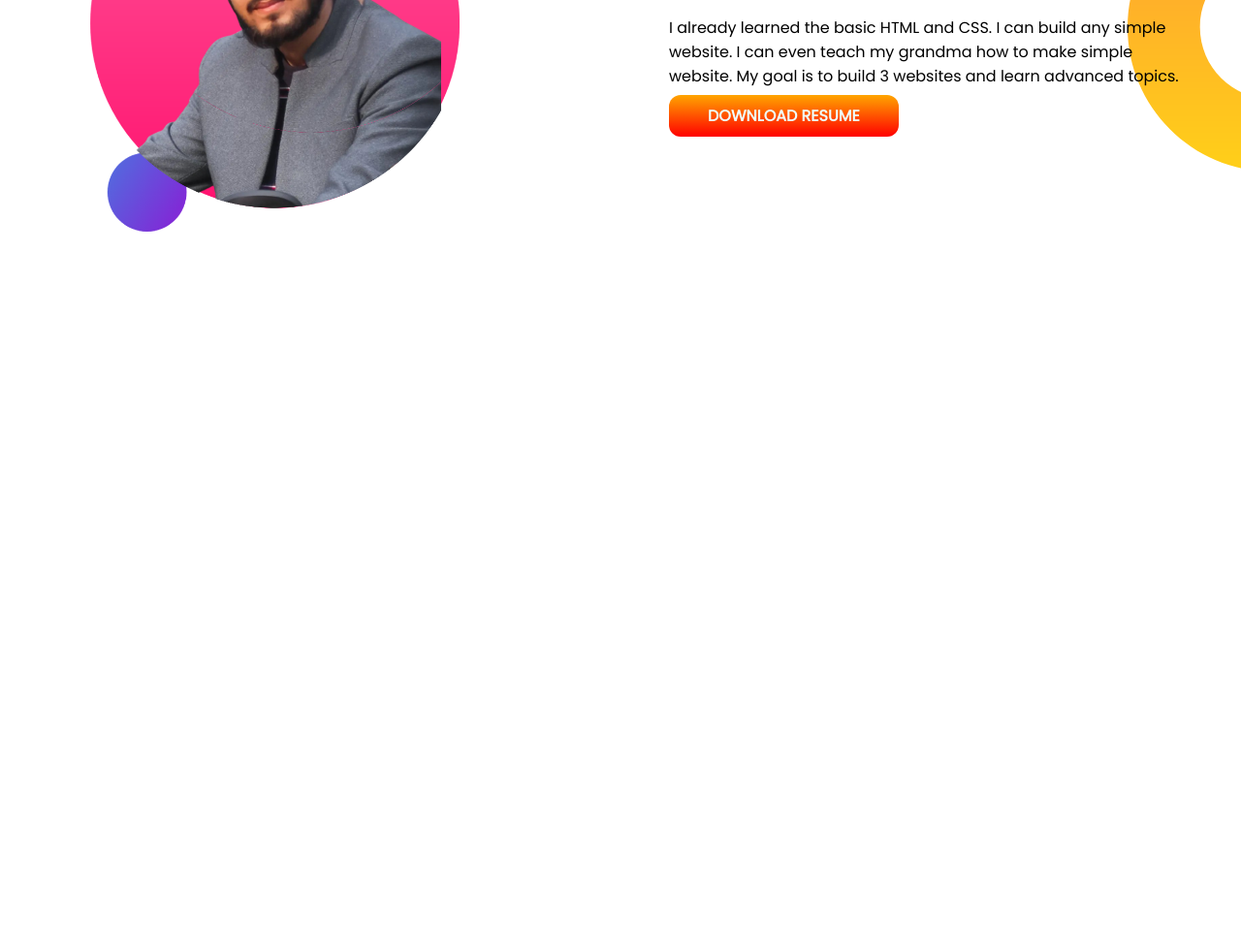
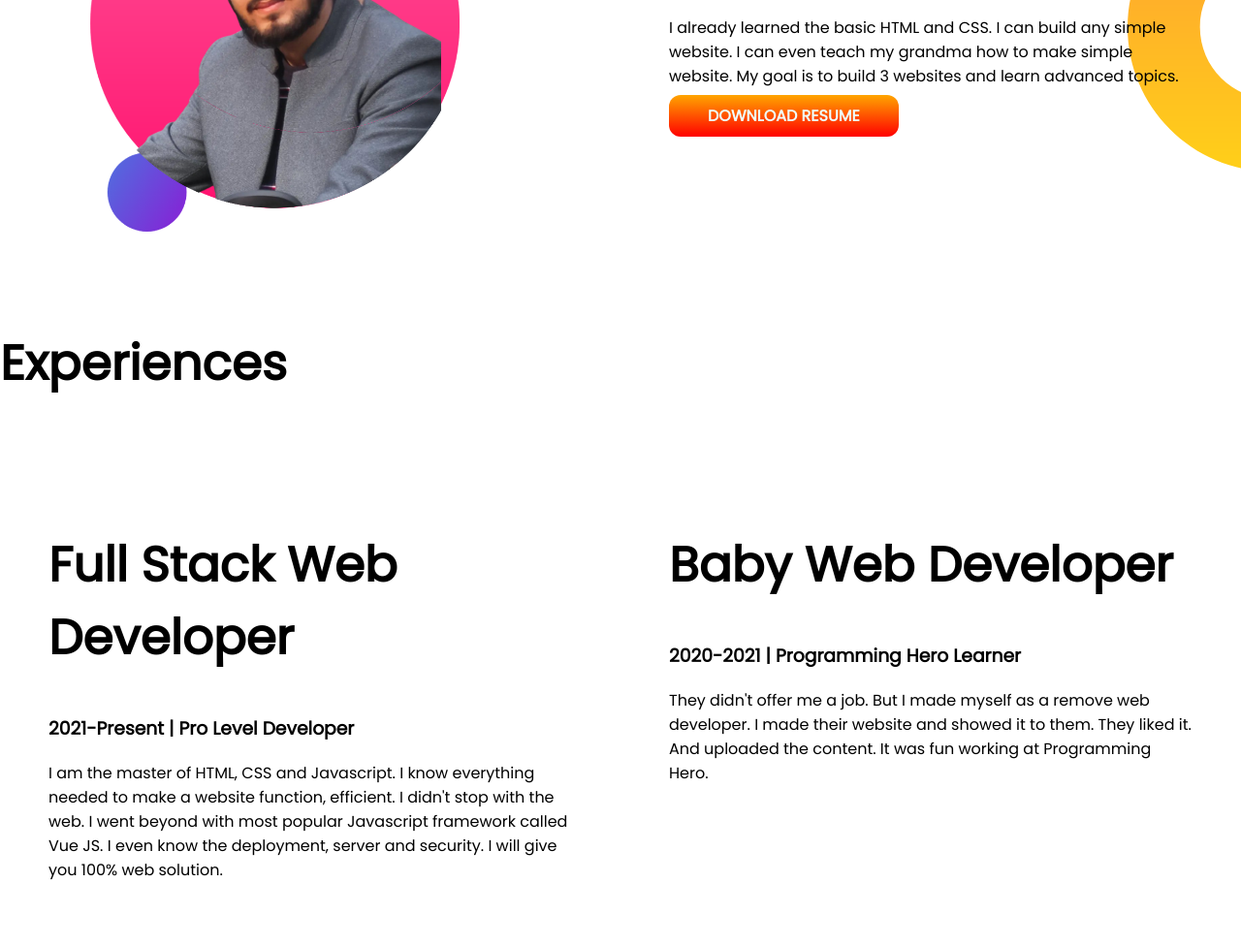
Before and after one commit to zkDhruba/noob-portfolio, a plain HTML site: page index.html in a window 1280 px wide. Shown: the part 803-1779 px from the top of the page at 97% size. Before the commit the page ends 1099 px from the top, so only its background shows below. Drawn offline with Linux system fonts and the light colour scheme.

Commit message:
3 section rough

```diff
--- a/index.html
+++ b/index.html
@@ -13,7 +13,7 @@
 </head>
 
 <body>
-    <section class="top-banner">
+    <section class="top-banner flex-container">
         <div class="half-width">
             <h1>Welcome To</h1>
             <h1> <span class="orange-color">Dhruba Karim</span> World</h1>
@@ -31,7 +31,7 @@
         </div>
     </section>
 
-    <section class="mid-banner">
+    <section class="mid-banner flex-container">
         <div class="half-width">
             <img src="images/dhrb2.png" alt="dhrbpic2">
         </div>
@@ -45,6 +45,27 @@
         </div>
 
     </section>
+    <section class="experience-area">
+        <h1>Experiences</h1>
+        <div class="flex-container">
+            <div class="half-width">
+                <h1>Full Stack Web Developer</h1>
+                <h3>2021-Present | Pro Level Developer</h3>
+                <p>I am the master of HTML, CSS and Javascript. I know everything needed to make a website function,
+                    efficient. I didn't stop with the web. I went beyond with most popular Javascript framework called
+                    Vue
+                    JS. I even know the deployment, server and security. I will give you 100% web solution.</p>
+            </div>
+            <div class="half-width">
+                <h1>Baby Web Developer</h1>
+                <h3>2020-2021 | Programming Hero Learner</h3>
+                <p>They didn't offer me a job. But I made myself as a remove web developer. I made their website and
+                    showed
+                    it to them. They liked it. And uploaded the content. It was fun working at Programming Hero.</p>
+            </div>
+        </div>
+
+    </section>
 
 </body>
 
--- a/style.css
+++ b/style.css
@@ -11,7 +11,7 @@ h1 {
     color: coral;
 }
 
-section {
+.flex-container {
     display: flex;
 }
 
```
